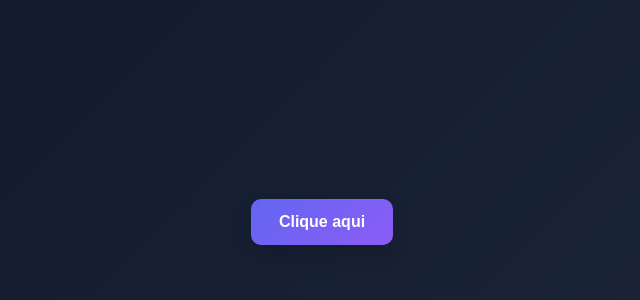
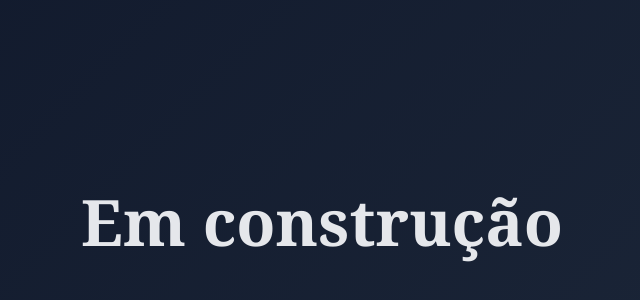
Before and after one commit to luisbmssi/clone-tabnews, a Next.js app: page / in a window 1280 px wide. Shown: the part 178-478 px from the top of the page, without its empty margins (318-958 px from the left). Built offline with nearby package versions, Linux system fonts and the light colour scheme.

Commit message:
Alterado página principal: Em construção

```diff
--- a/pages/index.js
+++ b/pages/index.js
@@ -1,6 +1,4 @@
 import { useState } from "react";
-import Lottie from "lottie-react";
-import animationData from "../public/like.json";
 import styles from "../styles/home.module.css";
 
 function Home() {
@@ -8,30 +6,7 @@ function Home() {
 
   return (
     <div className={styles.wrapper}>
-      {!show ? (
-        <button className={styles.button} onClick={() => setShow(true)}>
-          Clique aqui
-        </button>
-      ) : (
-        <div className={styles.card}>
-          <Lottie animationData={animationData} loop style={{ width: 220 }} />
-
-          <p className={styles.letter}>
-            Oi amorzinho ❤️
-            <br />
-            <br />
-            Às vezes a gente não precisa de grandes discursos, só de pequenos
-            gestos que dizem muito.
-            <br />
-            <br />
-            Que essa mensagem te lembre que você é importante, especial e merece
-            tudo de bom que existe.
-            <br />
-            <br />
-            Te amo!
-          </p>
-        </div>
-      )}
+      <h1 className={styles.letter}>Em construção</h1>
     </div>
   );
 }
--- a/styles/home.module.css
+++ b/styles/home.module.css
@@ -63,7 +63,7 @@
 
 .letter {
   font-family: "Georgia", "Times New Roman", serif;
-  font-size: 1rem;
+  font-size: 4rem;
   line-height: 1.6;
 
   color: #e5e7eb;
```
